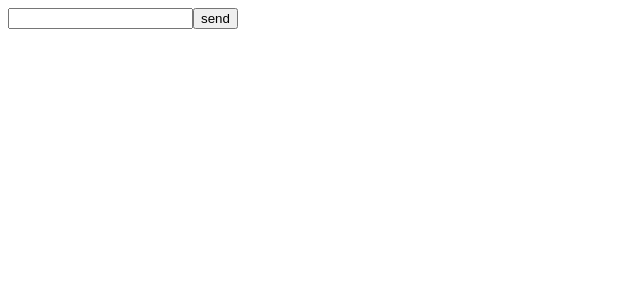
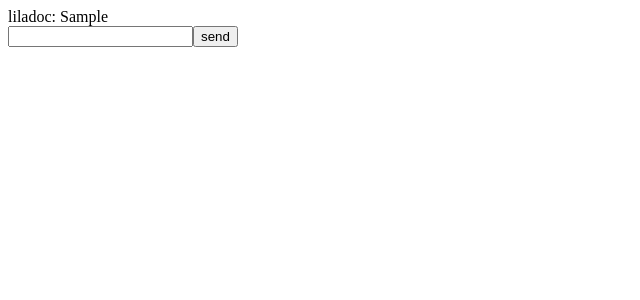
Before and after one commit to YohanGH/WisperHub, a React app in the folder wisperhub/: page / in a window 1280 px wide. Both pictures are taken after typing "Sample" into the empty fields and a click on the button "send". Shown: the top 300 px of the page, without its empty margins (0-640 px from the left). Built offline with nearby package versions, Linux system fonts and the light colour scheme; the HTML template or start-up script is replaced by a standard one.

Commit message:
change sendMessage string to an array of object and fix Message.js component to display sendMessage

```diff
--- a/wisperhub/src/components/MainApp.js
+++ b/wisperhub/src/components/MainApp.js
@@ -4,10 +4,11 @@ import Conversation from "./conversation/conversation.js";
 import MessageComposer from "./message_composer/MessageComposer.js";
 
 export default function MainApp() {
-  const [sendMessage, setSendMessage] = useState(undefined);
+  const [sendMessage, setSendMessage] = useState([]);
+
   return (
     <div>
-      <Conversation />
+      <Conversation sendMessage={sendMessage} />
       <MessageComposer setSendMessage={setSendMessage} />
     </div>
   );
--- a/wisperhub/src/components/conversation/conversation.js
+++ b/wisperhub/src/components/conversation/conversation.js
@@ -1,20 +1,28 @@
 import React from "react";
+import PropTypes from "prop-types";
 import styles from "./conversation-style.css";
+import Message from "../message/Message.js";
 
 /**
  * Components Conversation affiche les messages heures et nom de l'utilisateur
  * @param {string} props.users - Nom de l'utilisateur
- * @param {string} props.messages - Message de l'utilisateur
+ * @param {string} props.sendMessage - Message de l'utilisateur
  * */
 
-export default function Conversation({ users, messages }) {
+export default function Conversation({ users, sendMessage }) {
   return (
     <div className="containerConversation">
       <div className="displayInformation">
         {/* <User />
         <Date /> */}
       </div>
-      <div className="displayMessage">{/* <Message /> */}</div>
+      <div className="displayMessage">
+        {<Message sendMessage={sendMessage} />}
+      </div>
     </div>
   );
 }
+
+Conversation.propTypes = {
+  sendMessage: PropTypes.arrayOf(Object).isRequired,
+};
--- /dev/null
+++ b/wisperhub/src/components/message/Message.js
@@ -0,0 +1,24 @@
+import React from "react";
+import PropTypes from "prop-types";
+// import { send } from "vite";
+
+/**
+ * Components pour afficher le message dans le rendu visuel
+ * @param {string} props.sendMessage - Le text à afficher.
+ * */
+
+export default function Message({ sendMessage }) {
+  return (
+    <>
+      {sendMessage.map((messages) => (
+        <div key={messages.id}>
+          {messages.user}: {messages.message}
+        </div>
+      ))}
+    </>
+  );
+}
+
+Message.propTypes = {
+  sendMessage: PropTypes.arrayOf(Object).isRequired,
+};
--- a/wisperhub/src/components/message_composer/input_message/InputMessage.js
+++ b/wisperhub/src/components/message_composer/input_message/InputMessage.js
@@ -1,23 +1,37 @@
-// eslint-disable-next-line no-unused-vars
-import React from "react";
-import { useState } from "react";
+import React, { useState } from "react";
 import PropTypes from "prop-types";
 
-export default InputMessage;
-function InputMessage({ setSendMessage }) {
+export default function InputMessage({ setSendMessage }) {
   const [messageText, setMessageText] = useState("");
+  const user = "liladoc";
 
   const handleInputChange = (event) => {
     setMessageText(event.target.value);
   };
+
   const handleInputKeyDown = (event) => {
     if (event.key === "Enter") {
-      setSendMessage(event.target.value);
+      setSendMessage((prevMessages) => [
+        ...prevMessages,
+        {
+          id: prevMessages.length,
+          user: user,
+          message: messageText,
+        },
+      ]);
       setMessageText("");
     }
   };
+
   const handleSend = () => {
-    setSendMessage(messageText);
+    setSendMessage((prevMessages) => [
+      ...prevMessages,
+      {
+        id: prevMessages.length,
+        user: user,
+        message: messageText,
+      },
+    ]);
     setMessageText("");
   };
 
```
